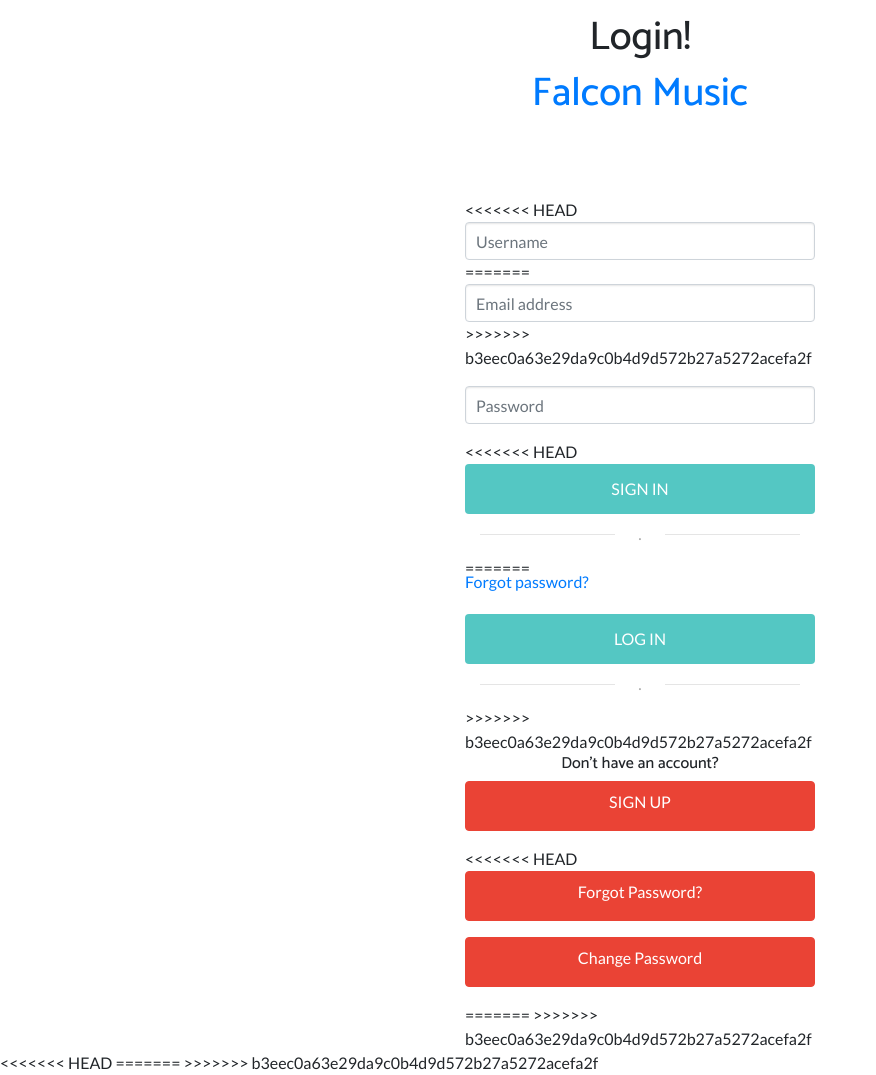
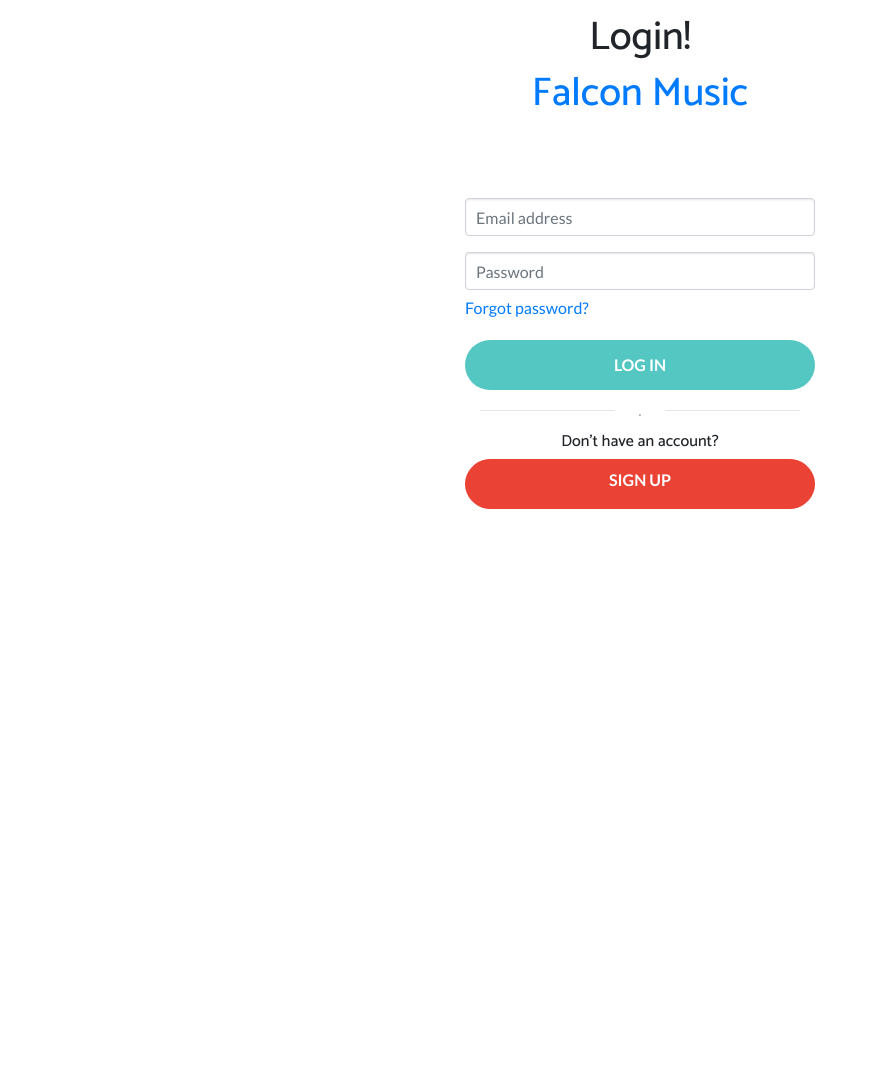
Before and after one commit to da1238/FalconMusic, a PHP site: page /login.html in a window 1280 px wide. Shown: the part 67-1142 px from the top of the page, without its empty margins (0-876 px from the left). After the commit the page ends 576 px from the top, so only its background shows below. Run offline with PHP 8.4, Linux system fonts and the light colour scheme.

Commit message:
Revert "Merge branch 'master' of https://github.com/da1238/FalconMusic"
This reverts commit 2433f767636d1d287d0a0f7ec7a8d515a559ae7f, reversing
changes made to 0da0bbc9947a7bf4e886526026e07106232cccba.

```diff
--- a/album.html
+++ b/album.html
@@ -32,10 +32,6 @@
         <button class="navbar-toggler" type="button" data-toggle="collapse" data-target="#navbarResponsive" aria-controls="navbarResponsive" aria-expanded="false" aria-label="Toggle navigation">
           <span class="navbar-toggler-icon"></span>
         </button>
-        <form class="form-inline">
-          <input class="form-control mr-sm-6" type="search" placeholder="Search for an Album" aria-label="Search">
-          <button class="btn btn-outline-success my-2 my-sm-4" type="submit" style="color:white; background: blue; border: blue";>Search</button>
-        </form>
         <div class="collapse navbar-collapse" id="navbarResponsive">
           <ul class="navbar-nav ml-auto">
             <li class="nav-item">
--- a/artist.html
+++ b/artist.html
@@ -32,10 +32,6 @@
         <button class="navbar-toggler" type="button" data-toggle="collapse" data-target="#navbarResponsive" aria-controls="navbarResponsive" aria-expanded="false" aria-label="Toggle navigation">
           <span class="navbar-toggler-icon"></span>
         </button>
-        <form class="form-inline">
-          <input class="form-control mr-sm-6" type="search" placeholder="Search for an Artist" aria-label="Search">
-          <button class="btn btn-outline-success my-2 my-sm-4" type="submit" style="color:white; background: blue; border: blue";>Search</button>
-        </form>
         <div class="collapse navbar-collapse" id="navbarResponsive">
           <ul class="navbar-nav ml-auto">
             <li class="nav-item">
--- a/css/falconmusic.css
+++ b/css/falconmusic.css
@@ -168,30 +168,20 @@ header.masthead .bg-circle-4 {
 
 .send-button{
     background: #54C7C3;
-<<<<<<< HEAD:css/falconmusic.css
-    width:100%;
-=======
     border-radius: 25px;
     width:100%;
     height: 50px;
->>>>>>> b3eec0a63e29da9c0b4d9d572b27a5272acefa2f:css/falconmusic.css
     font-weight: 600;
     color:#fff;
     padding: 8px 25px;
 }
 .g-button{
     color: #fff !important;
-<<<<<<< HEAD:css/falconmusic.css
-    border: 1px solid #EA4335;
-    background: #ea4335 !important;
-    width:100%;
-=======
     border-radius: 25px;
     border: 1px solid #EA4335;
     background: #ea4335 !important;
     width:100%;
     height: 50px;
->>>>>>> b3eec0a63e29da9c0b4d9d572b27a5272acefa2f:css/falconmusic.css
     font-weight: 600;
     color:#fff;
     padding: 8px 25px;
@@ -270,12 +260,9 @@ header.masthead .bg-circle-4 {
 }
 .playlistContainer {
     background-color: green;
-<<<<<<< HEAD:css/falconmusic.css
-=======
 }
 
 .forgot {
     text-align: left; margin-bottom:20px;
     margin-top: -10px;
->>>>>>> b3eec0a63e29da9c0b4d9d572b27a5272acefa2f:css/falconmusic.css
 }
--- a/login.html
+++ b/login.html
@@ -77,26 +77,11 @@
         <div class="myform form ">
           <form action="" method="post" name="login">
             <div class="form-group">
-<<<<<<< HEAD
-              <input type="text" name="username"  class="form-control my-input" id="username" placeholder="Username">
-=======
               <input type="text" name="email"  class="form-control my-input" id="email" placeholder="Email address">
->>>>>>> b3eec0a63e29da9c0b4d9d572b27a5272acefa2f
             </div>
             <div class="form-group">
               <input type="password" name="password"  class="form-control my-input" id="password" placeholder="Password">
             </div>
-<<<<<<< HEAD
-            <div class="text-center ">
-              <button type="submit" class=" btn btn-block send-button tx-tfm">SIGN IN</button>
-            </div>
-            <div class="col-md-12 ">
-              <div class="login-or">
-                <hr class="hr-or">
-                <span class="span-or">.</span>
-              </div>
-            </div>
-=======
             <div class="forgot">
               <a href="forgotPassword.html">Forgot password?</a>
             </div>
@@ -109,7 +94,6 @@
                 <span class="span-or">.</span>
               </div>
             </div>
->>>>>>> b3eec0a63e29da9c0b4d9d572b27a5272acefa2f
             <h6 align="center">Don't have an account?
             </h6>
             <div class="form-group">
@@ -117,30 +101,14 @@
                 <i class="fa fa-google"></i> SIGN UP
               </a>
             </div>
-<<<<<<< HEAD
-              <div class="form-group">
-                  <a class="btn btn-block g-button" href="forgotPassword.html">
-                      <i class="fa fa-google"></i> Forgot Password?
-                  </a>
-              </div>
-              <div class="form-group">
-                  <a class="btn btn-block g-button" href="changePassword.html">
-                      <i class="fa fa-google"></i> Change Password
-                  </a>
-              </div>
-=======
 
->>>>>>> b3eec0a63e29da9c0b4d9d572b27a5272acefa2f
           </form>
         </div>
       </div>
     </div>
   </div>
-<<<<<<< HEAD
-=======
 
 
->>>>>>> b3eec0a63e29da9c0b4d9d572b27a5272acefa2f
     <!-- Bootstrap core JavaScript -->
     <script src="vendor/jquery/jquery.min.js"></script>
     <script src="vendor/bootstrap/js/bootstrap.bundle.min.js"></script>
--- a/song.html
+++ b/song.html
@@ -32,10 +32,6 @@
         <button class="navbar-toggler" type="button" data-toggle="collapse" data-target="#navbarResponsive" aria-controls="navbarResponsive" aria-expanded="false" aria-label="Toggle navigation">
           <span class="navbar-toggler-icon"></span>
         </button>
-        <form class="form-inline">
-          <input class="form-control mr-sm-6" type="search" placeholder="Search for a Song" aria-label="Search">
-          <button class="btn btn-outline-success my-2 my-sm-4" type="submit" style="color:white; background: blue; border: blue";>Search</button>
-        </form>
         <div class="collapse navbar-collapse" id="navbarResponsive">
           <ul class="navbar-nav ml-auto">
             <li class="nav-item">
```
Also changed, not shown: profile.html (+0 -9 lines), signup.html (+0 -15 lines).
